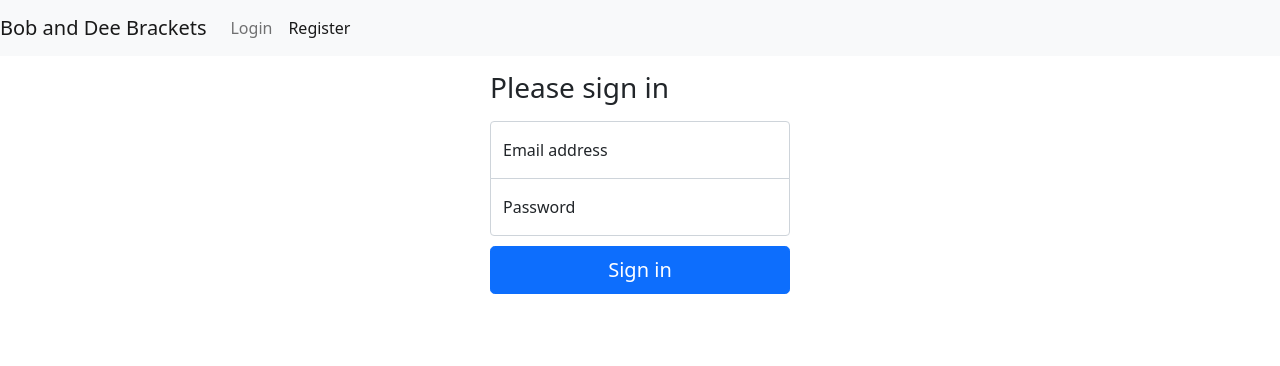
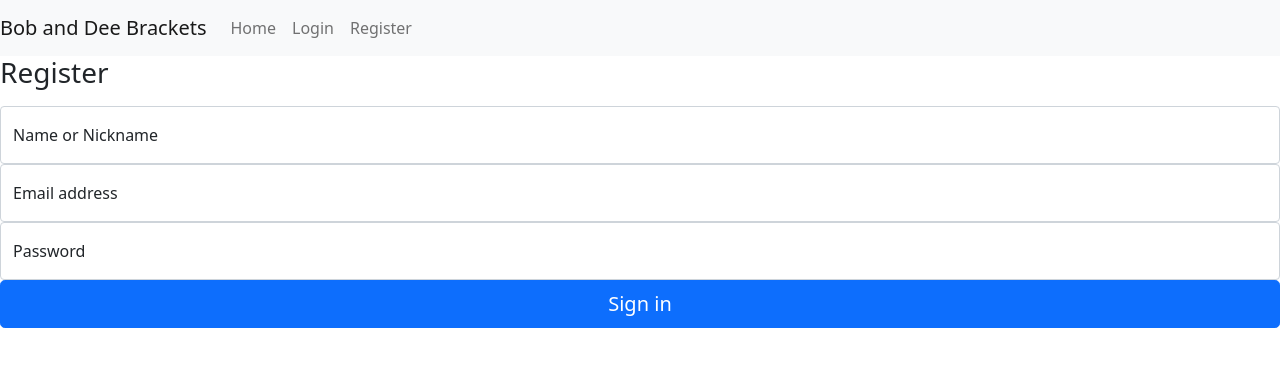
Before and after one commit to rmwtaylor22/bob-and-dee-brackets, a React (Create React App) app: page /register in a window 1280 px wide. Shown: the top 366 px of the page. Built offline with nearby package versions, Linux system fonts and the light colour scheme.

Commit message:
Got the routing to work

```diff
--- a/src/App.js
+++ b/src/App.js
@@ -1,8 +1,6 @@
 import React from "react";
-import './App.css';
-
-// We use Route in order to define the different routes of our application
-import { Route } from "react-router-dom";
+import "./App.css";
+import { BrowserRouter, Route } from "react-router-dom";
 
 // We import all the components we need in our app
 import Navbar from "./components/navbar";
@@ -10,21 +8,19 @@ import Edit from "./components/edit";
 import Create from "./components/create";
 import Leaderboard from "./components/leaderboard";
 import Login from "./components/login";
+import Register from "./components/register";
 
 const App = () => {
   return (
     <div className="App">
-      <Navbar />
-      <Route exact path="/">
-        <Leaderboard />
-      </Route>
-      <Route path="/edit/:id" component={Edit} />
-      <Route path="/create">
-        <Create />
-      </Route>
-      <main className="form-signin">
-        <Login />
-      </main>
+      <BrowserRouter>
+        <Navbar />
+        <main>
+          <Route path="/" exact component={Leaderboard} />
+          <Route path="/login" component={Login} />
+          <Route path="/register" component={Register} />
+        </main>
+      </BrowserRouter>
     </div>
   );
 };
--- a/src/components/navbar.js
+++ b/src/components/navbar.js
@@ -5,6 +5,7 @@ import "bootstrap/dist/css/bootstrap.css";
 
 // We import NavLink to utilize the react router.
 import { NavLink } from "react-router-dom";
+import { Link } from "react-router-dom";
 
 // Here, we display our Navbar
 const Navbar = () => {
@@ -14,29 +15,22 @@ const Navbar = () => {
         <NavLink className="navbar-brand" to="/">
           Bob and Dee Brackets
         </NavLink>
-        <button
-          className="navbar-toggler"
-          type="button"
-          data-toggle="collapse"
-          data-target="#navbarSupportedContent"
-          aria-controls="navbarSupportedContent"
-          aria-expanded="false"
-          aria-label="Toggle navigation"
-        >
-          <span className="navbar-toggler-icon"></span>
-        </button>
-
-        <div className="collapse navbar-collapse" id="navbarSupportedContent">
+        <div>
           <ul className="navbar-nav ml-auto">
             <li className="nav-item">
-              <NavLink className="nav-link" to="/create">
-                Login
-              </NavLink>
+              <Link className="nav-link" to="/">
+                Home
+              </Link>
             </li>
             <li className="nav-item">
-              <NavLink className="nav-link" to="/register">
+              <Link className="nav-link" to="/login">
+                Login
+              </Link>
+            </li>
+            <li className="nav-item">
+              <Link className="nav-link" to="/register">
                 Register
-              </NavLink>
+              </Link>
             </li>
           </ul>
         </div>
--- a/src/components/register.jsx
+++ b/src/components/register.jsx
@@ -4,7 +4,7 @@ function Register() {
   return (
     <div>
       <form>
-        <h1 className="h3 mb-3 fw-normal">Register here.</h1>
+        <h1 className="h3 mb-3 fw-normal">Register</h1>
 
         <div className="form-floating">
           <input
```
